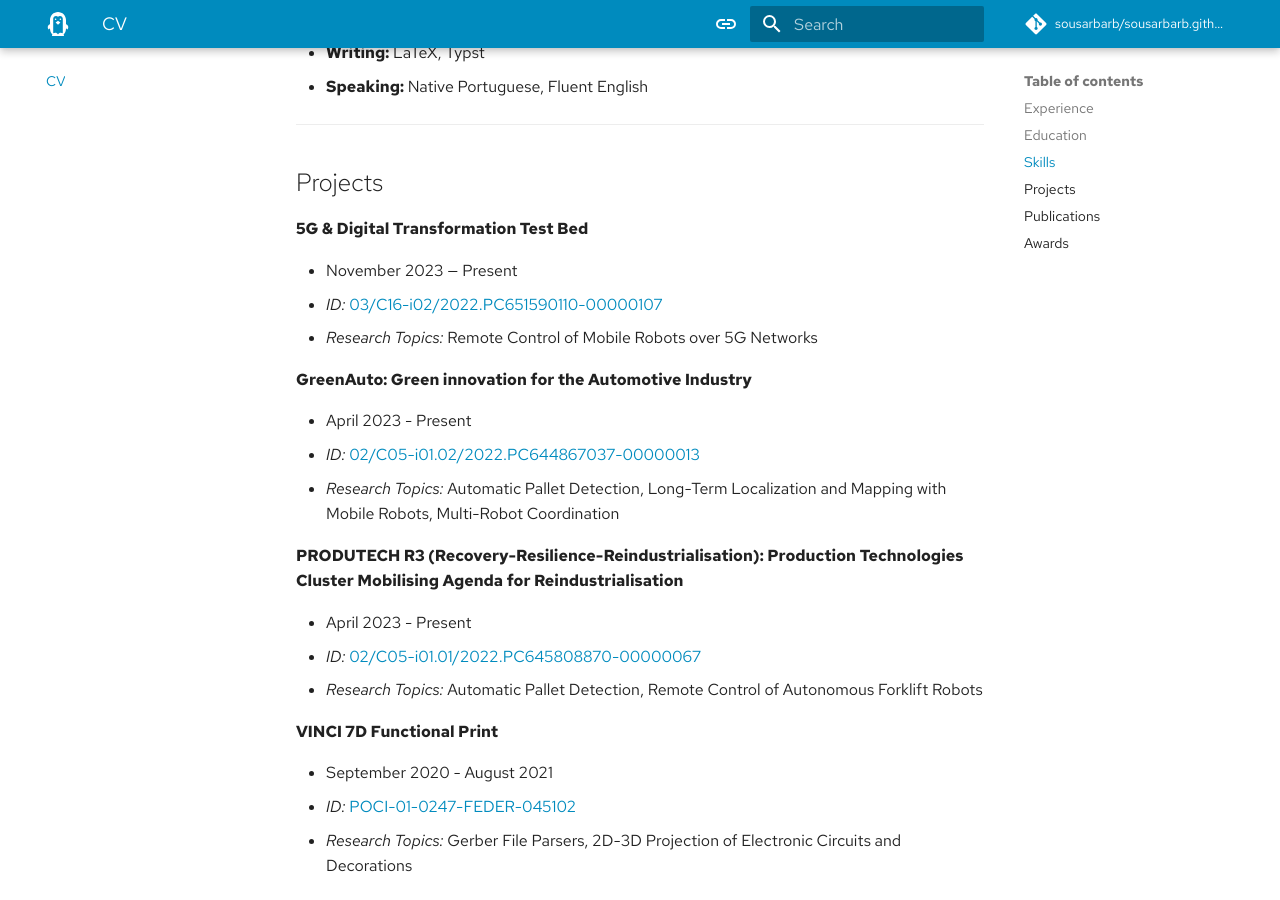
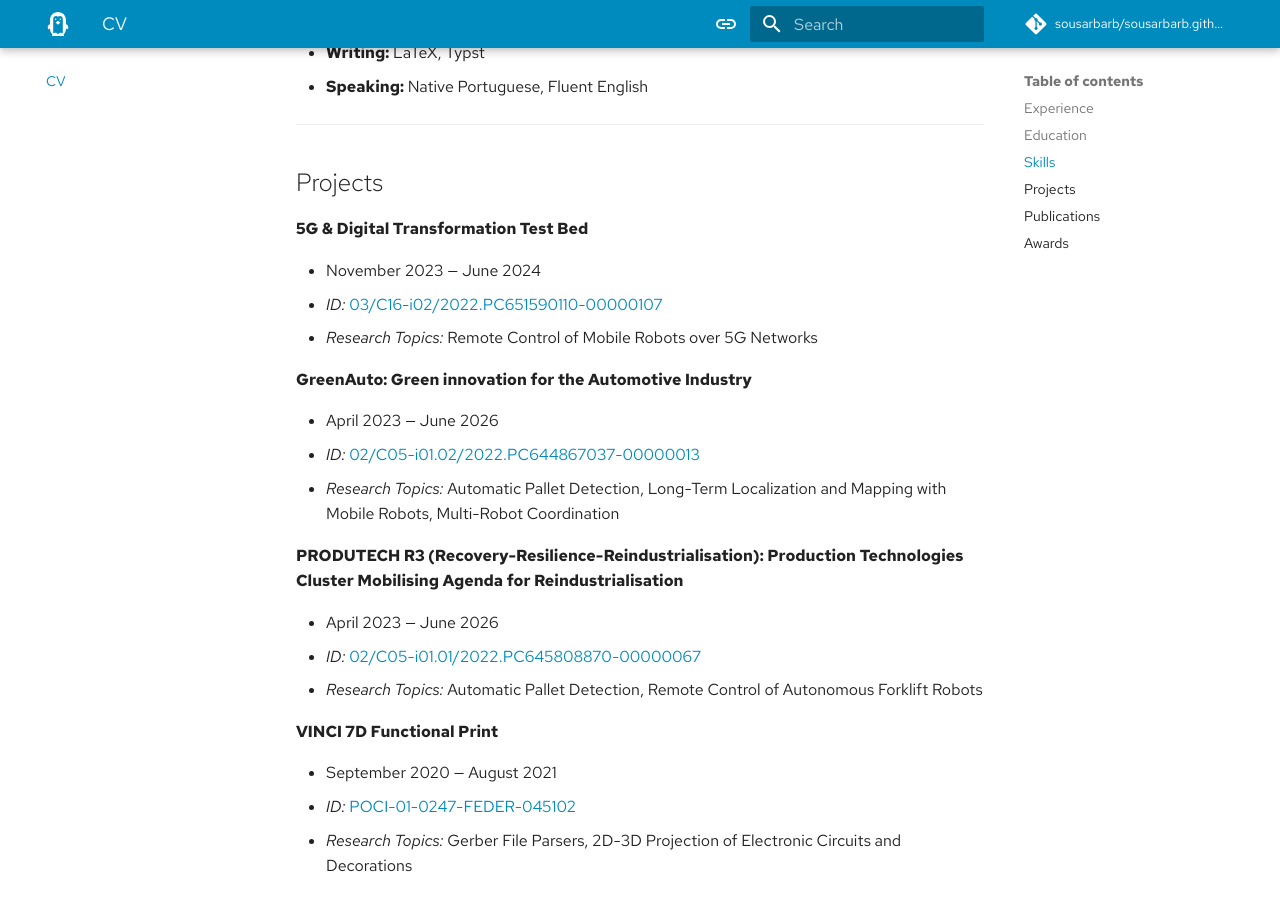
Before and after one commit to sousarbarb/sousarbarb.github.io, an MkDocs documentation site: the page built from docs/cv.md, in a window 1280 px wide and 900 px high, scrolled down 4368 px. Built offline with MkDocs 1.6.1 and Material for MkDocs 9.7.7, drawn with Linux system fonts in a browser that asks for light colours; comment, search, counter and statistics services are not loaded.

Commit message:
Update project dates in CV

```diff
--- a/docs/cv.md
+++ b/docs/cv.md
@@ -225,7 +225,7 @@ a Best Paper Award.
 
 **5G & Digital Transformation Test Bed**
 
-- November 2023 — Present
+- November 2023 — June 2024
 - _ID:_
   [03/C16-i02/2022.PC651590110-00000107](https://transparencia.gov.pt/en/fundos-europeus/prr/beneficiarios-projetos/projeto/03/C16-i02/2022.PC651590110-00000107/)
 - _Research Topics:_
@@ -233,7 +233,7 @@ a Best Paper Award.
 
 **GreenAuto: Green innovation for the Automotive Industry**
 
-- April 2023 - Present
+- April 2023 — June 2026
 - _ID:_
   [02/C05-i01.02/2022.PC644867037-00000013](https://transparencia.gov.pt/en/fundos-europeus/prr/beneficiarios-projetos/projeto/02/C05-i01.01/2022.PC644867037-00000013/)
 - _Research Topics:_
@@ -244,7 +244,7 @@ a Best Paper Award.
 **PRODUTECH R3 (Recovery-Resilience-Reindustrialisation): Production**
 **Technologies Cluster Mobilising Agenda for Reindustrialisation**
 
-- April 2023 - Present
+- April 2023 — June 2026
 - _ID:_
   [02/C05-i01.01/2022.PC645808870-00000067](https://transparencia.gov.pt/en/fundos-europeus/prr/beneficiarios-projetos/projeto/01/C05-i11/2024.PC645808870-00000067/)
 - _Research Topics:_
@@ -253,7 +253,7 @@ a Best Paper Award.
 
 **VINCI 7D Functional Print**
 
-- September 2020 - August 2021
+- September 2020 — August 2021
 - _ID:_
   [POCI-01-0247-FEDER-045102](https://transparencia.gov.pt/en/fundos-europeus/pt2020/beneficiarios-projetos/projeto/NORTE-01-0247-FEDER-045102/)
 - _Research Topics:_
```
